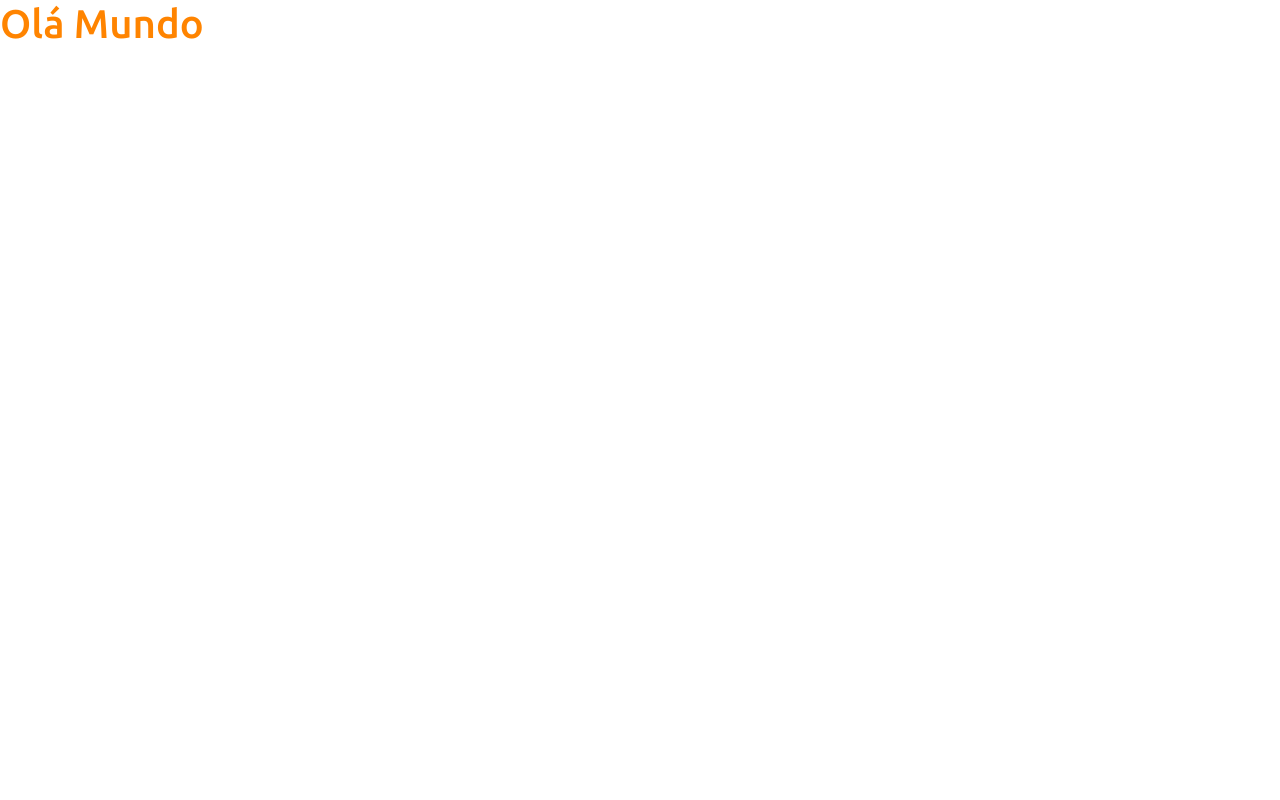
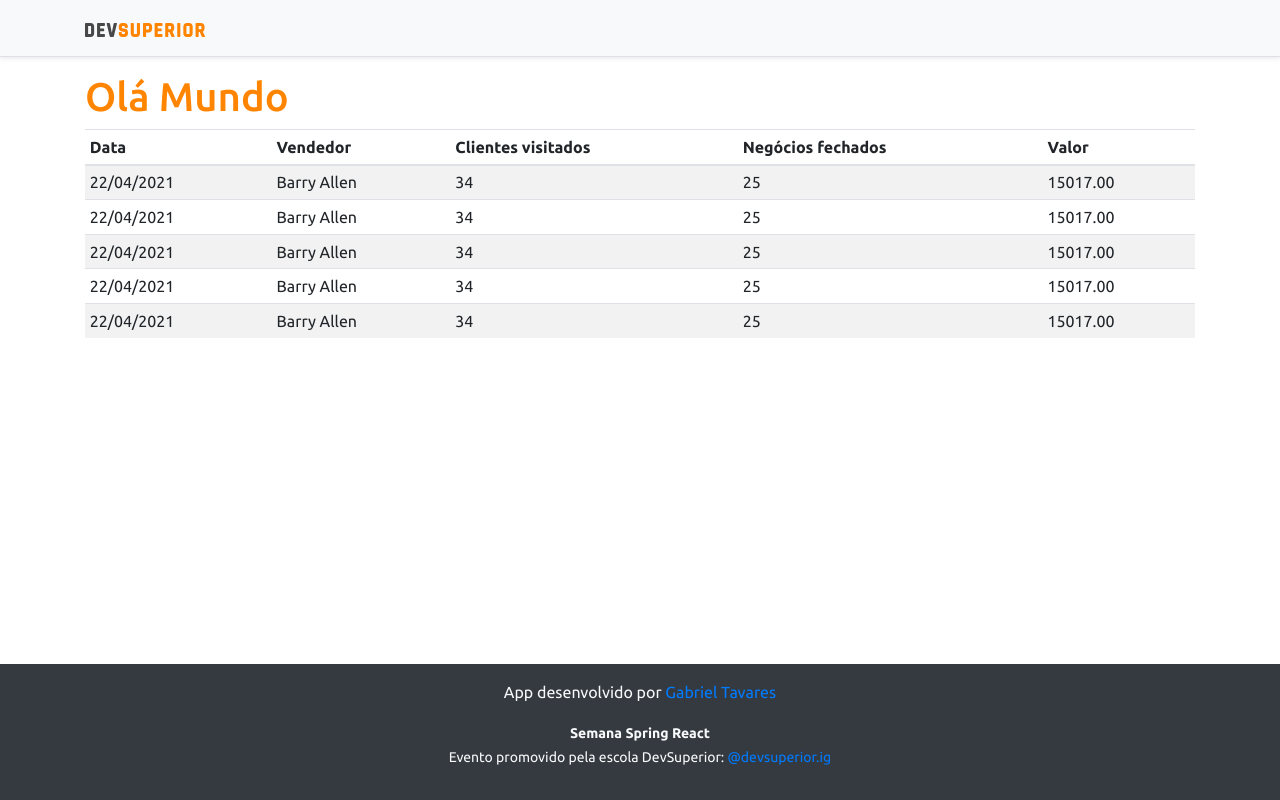
Before and after one commit to GabrielTavares96/dsvendas-sds3, a React (Create React App) app in the folder frontend/: page / in a window 1280 px wide. Built offline with nearby package versions, Linux system fonts and the light colour scheme.

Commit message:
Basic static components

```diff
--- a/frontend/src/App.tsx
+++ b/frontend/src/App.tsx
@@ -1,10 +1,19 @@
+import DataTable from 'components/DataTable';
+import Footer from 'components/Footer';
+import NavBar from 'components/NavBar';
 import React from 'react';
 
 function App() {
   return (
-    <div>
-      <h1 className="text-primary">Olá Mundo</h1>
-    </div>
+    <>
+      <NavBar />
+      <div className="container">
+        <h1 className="text-primary">Olá Mundo</h1>
+
+        <DataTable />
+      </div>
+      <Footer />
+    </>
   );
 }
 
--- /dev/null
+++ b/frontend/src/components/DataTable/index.tsx
@@ -0,0 +1,58 @@
+import React from 'react';
+
+const DataTable = () => {
+    return (
+        <div className="table-responsive">
+            <table className="table table-striped table-sm">
+                <thead>
+                    <tr>
+                        <th>Data</th>
+                        <th>Vendedor</th>
+                        <th>Clientes visitados</th>
+                        <th>Negócios fechados</th>
+                        <th>Valor</th>
+                    </tr>
+                </thead>
+                <tbody>
+                    <tr>
+                        <td>22/04/2021</td>
+                        <td>Barry Allen</td>
+                        <td>34</td>
+                        <td>25</td>
+                        <td>15017.00</td>
+                    </tr>
+                    <tr>
+                        <td>22/04/2021</td>
+                        <td>Barry Allen</td>
+                        <td>34</td>
+                        <td>25</td>
+                        <td>15017.00</td>
+                    </tr>
+                    <tr>
+                        <td>22/04/2021</td>
+                        <td>Barry Allen</td>
+                        <td>34</td>
+                        <td>25</td>
+                        <td>15017.00</td>
+                    </tr>
+                    <tr>
+                        <td>22/04/2021</td>
+                        <td>Barry Allen</td>
+                        <td>34</td>
+                        <td>25</td>
+                        <td>15017.00</td>
+                    </tr>
+                    <tr>
+                        <td>22/04/2021</td>
+                        <td>Barry Allen</td>
+                        <td>34</td>
+                        <td>25</td>
+                        <td>15017.00</td>
+                    </tr>
+                </tbody>
+            </table>
+        </div>
+    );
+}
+
+export default DataTable;
--- /dev/null
+++ b/frontend/src/components/Footer/index.tsx
@@ -0,0 +1,15 @@
+import React from 'react';
+
+const Footer = () => {
+    return (
+        <footer className="footer mt-auto py-3 bg-dark">
+            <div className="container">
+                <p className="text-light">App desenvolvido por <a href="https://www.linkedin.com/in/gabrielptavares/" target="_blank" rel="noreferrer">Gabriel Tavares</a></p>
+                <p className="text-light"><small><strong>Semana Spring React</strong><br />
+      Evento promovido pela escola DevSuperior: <a href="https://instagram.com/devsuperior.ig" target="_blank" rel="noreferrer">@devsuperior.ig</a></small></p>
+            </div>
+        </footer>
+    );
+}
+
+export default Footer;
--- /dev/null
+++ b/frontend/src/components/NavBar/index.tsx
@@ -0,0 +1,16 @@
+import React from 'react';
+import ImgDsDark from 'assets/img/ds-dark.svg'
+
+const NavBar = () => {
+    return (
+        <div className="d-flex flex-column flex-md-row align-items-center p-3 px-md-4 mb-3 bg-light border-bottom shadow-sm">
+            <div className="container">
+                <nav className="my-2 my-md-0 mr-md-3">
+                    <img src={ImgDsDark} alt="DevSuperior" width="120" />
+                </nav>
+            </div>
+        </div>
+    );
+}
+
+export default NavBar;
```
Also changed, not shown: frontend/src/assets/img/ds-dark.svg (added).
